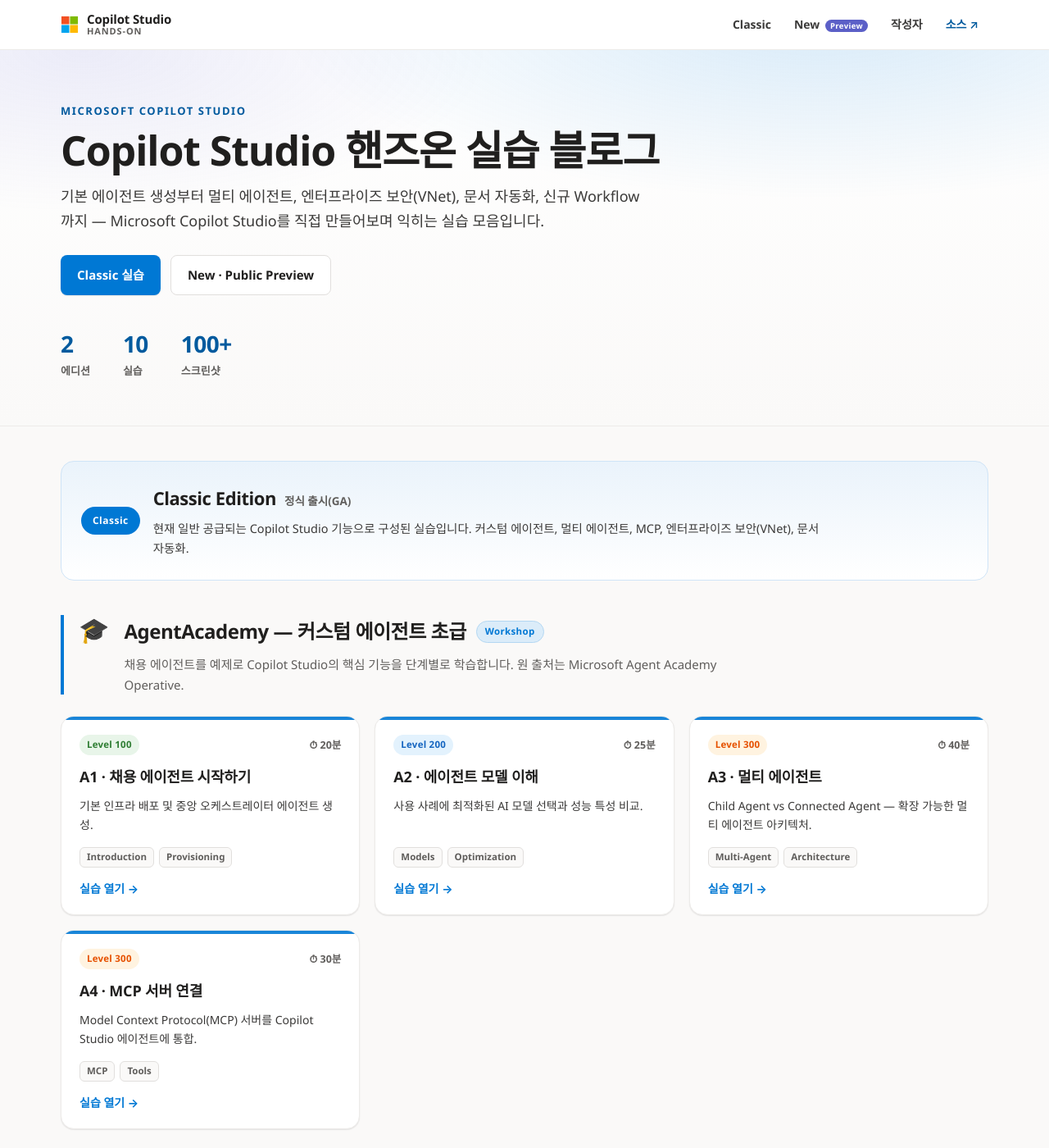
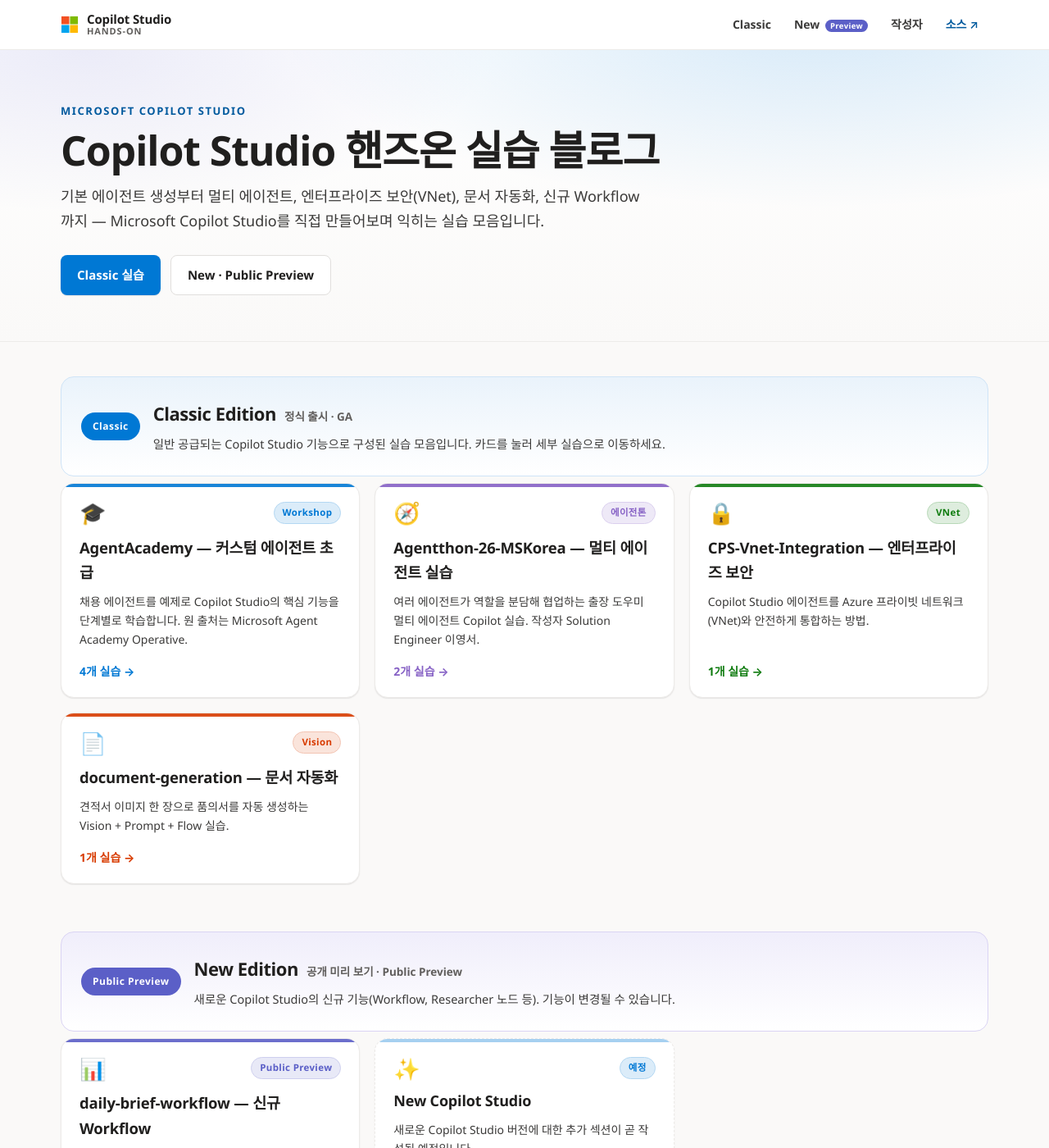
Before and after one commit to baby-crows/Copilot-Studio-Handson-Blog, a Jekyll site: the page built from index.html, in a window 1280 px wide and 1400 px high. Shown: the whole window at 82% size. Built offline with Jekyll 4.4.1, drawn with Linux system fonts in a browser that asks for light colours; some of the changed text lies outside the part shown.

Commit message:
Redesign home as module summary cards with drill-down module pages; remove hero stats; stronger TOC card

```diff
--- /dev/null
+++ b/_includes/module-card.html
@@ -0,0 +1,10 @@
+{%- assign module = include.module -%}
+<a class="card module-card" href="{{ '/modules/' | append: module.id | append: '/' | relative_url }}" style="--accent: {{ module.accent }};">
+  <div class="card-top">
+    <span class="module-card-icon">{{ module.icon }}</span>
+    {% if module.badge %}<span class="module-badge">{{ module.badge }}</span>{% endif %}
+  </div>
+  <h3 class="card-title">{{ module.title }}</h3>
+  <p class="card-summary">{{ module.description }}</p>
+  <span class="card-cta">{{ module.labs | size }}개 실습 →</span>
+</a>
--- a/_includes/module.html
+++ /dev/null
@@ -1,31 +0,0 @@
-{%- assign module = include.module -%}
-<section class="module" id="{{ module.id }}">
-  <div class="module-head" style="--accent: {{ module.accent }};">
-    <span class="module-icon">{{ module.icon }}</span>
-    <div class="module-meta">
-      <div class="module-titlerow">
-        <h2>{{ module.title }}</h2>
-        {% if module.badge %}<span class="module-badge">{{ module.badge }}</span>{% endif %}
-      </div>
-      <p>{{ module.description }}</p>
-    </div>
-  </div>
-  <div class="card-grid">
-    {% for lab in module.labs %}
-    <a class="card" href="{{ lab.url | relative_url }}" style="--accent: {{ module.accent }};">
-      <div class="card-top">
-        <span class="level level-{{ lab.level }}">Level {{ lab.level }}</span>
-        <span class="card-time">⏱ {{ lab.time }}</span>
-      </div>
-      <h3 class="card-title">{{ lab.title }}</h3>
-      <p class="card-summary">{{ lab.summary }}</p>
-      {% if lab.tags %}
-      <div class="card-tags">
-        {% for tag in lab.tags %}<span class="tag">{{ tag }}</span>{% endfor %}
-      </div>
-      {% endif %}
-      <span class="card-cta">실습 열기 →</span>
-    </a>
-    {% endfor %}
-  </div>
-</section>
--- a/_layouts/home.html
+++ b/_layouts/home.html
@@ -10,11 +10,6 @@
       <a class="btn btn-primary" href="#edition-classic">Classic 실습</a>
       <a class="btn btn-ghost" href="#edition-new">New · Public Preview</a>
     </div>
-    <ul class="hero-stats">
-      <li><strong>2</strong><span>에디션</span></li>
-      <li><strong>10</strong><span>실습</span></li>
-      <li><strong>100+</strong><span>스크린샷</span></li>
-    </ul>
   </div>
 </section>
 
@@ -28,39 +23,35 @@
     <div class="edition-head edition-classic">
       <span class="edition-tag">Classic</span>
       <div class="edition-meta">
-        <h2 class="edition-title">Classic Edition <span class="edition-sub">정식 출시(GA)</span></h2>
-        <p class="edition-desc">현재 일반 공급되는 Copilot Studio 기능으로 구성된 실습입니다. 커스텀 에이전트, 멀티 에이전트, MCP, 엔터프라이즈 보안(VNet), 문서 자동화.</p>
+        <h2 class="edition-title">Classic Edition <span class="edition-sub">정식 출시 · GA</span></h2>
+        <p class="edition-desc">일반 공급되는 Copilot Studio 기능으로 구성된 실습 모음입니다. 카드를 눌러 세부 실습으로 이동하세요.</p>
       </div>
     </div>
-    {% for module in classic_modules %}{% include module.html module=module %}{% endfor %}
+    <div class="card-grid">
+      {% for module in classic_modules %}{% include module-card.html module=module %}{% endfor %}
+    </div>
   </section>
 
   <section class="edition" id="edition-new">
     <div class="edition-head edition-new">
       <span class="edition-tag">Public Preview</span>
       <div class="edition-meta">
-        <h2 class="edition-title">New Edition <span class="edition-sub">공개 미리 보기(Public Preview)</span></h2>
-        <p class="edition-desc">새로운 Copilot Studio의 신규 기능 — Workflow, Custom Structured Output, Researcher 노드 등. 기능이 변경될 수 있습니다.</p>
+        <h2 class="edition-title">New Edition <span class="edition-sub">공개 미리 보기 · Public Preview</span></h2>
+        <p class="edition-desc">새로운 Copilot Studio의 신규 기능(Workflow, Researcher 노드 등). 기능이 변경될 수 있습니다.</p>
       </div>
     </div>
-    {% for module in new_modules %}{% include module.html module=module %}{% endfor %}
-
-    <section class="module module-coming" id="new-copilot-studio">
-      <div class="module-head" style="--accent:#5B5FC7;">
-        <span class="module-icon">✨</span>
-        <div class="module-meta">
-          <div class="module-titlerow">
-            <h2>New Copilot Studio</h2>
-            <span class="module-badge">예정</span>
-          </div>
-          <p>새로운 Copilot Studio 버전에 대한 추가 섹션이 곧 작성될 예정입니다.</p>
+    <div class="card-grid">
+      {% for module in new_modules %}{% include module-card.html module=module %}{% endfor %}
+      <div class="card card-coming">
+        <div class="card-top">
+          <span class="module-card-icon">✨</span>
+          <span class="module-badge">예정</span>
         </div>
+        <h3 class="card-title">New Copilot Studio</h3>
+        <p class="card-summary">새로운 Copilot Studio 버전에 대한 추가 섹션이 곧 작성될 예정입니다.</p>
+        <span class="card-cta card-cta-muted">준비 중</span>
       </div>
-      <div class="coming-note">
-        이 영역은 작성자가 직접 콘텐츠를 추가할 자리입니다. <code>_data/modules.yml</code>에 <code>version: new</code> 모듈을 추가하고
-        <code>labs/</code> 폴더에 페이지를 만들면 자동으로 카드가 생성됩니다.
-      </div>
-    </section>
+    </div>
   </section>
 
   <section class="author-section" id="author">
--- a/_layouts/lab.html
+++ b/_layouts/lab.html
@@ -6,7 +6,7 @@
     <div class="container">
       <nav class="breadcrumb" aria-label="breadcrumb">
         <a href="{{ '/' | relative_url }}">홈</a>
-        {% if page.module %}<span>/</span><a href="{{ '/' | relative_url }}#{{ page.module_id }}">{{ page.module }}</a>{% endif %}
+        {% if page.module %}<span>/</span><a href="{{ '/modules/' | append: page.module_id | append: '/' | relative_url }}">{{ page.module }}</a>{% endif %}
         <span>/</span><span aria-current="page">{{ page.title }}</span>
       </nav>
       <h1 class="lab-title">{{ page.title }}</h1>
--- a/assets/css/style.css
+++ b/assets/css/style.css
@@ -153,6 +153,17 @@
 .edition-sub { font-size: 13.5px; font-weight: 600; color: var(--muted); letter-spacing: 0; }
 .edition-desc { margin: 8px 0 0; color: var(--ink-2); font-size: 14.5px; max-width: 820px; }
 .edition .module { padding: 34px 0; }
+.edition .card-grid { margin-top: 6px; }
+
+/* Module summary cards (home → drill-down) */
+.module-card .card-top { align-items: center; }
+.module-card-icon { font-size: 26px; line-height: 1; }
+.module-card .card-title { font-size: 18.5px; margin-top: 2px; }
+.card-coming { border-style: dashed; background: #fff; }
+.card-coming::before { opacity: .35; }
+.card-cta-muted { color: var(--muted); }
+.module-detail { padding: 40px 0 64px; }
+.module-detail .lab-source { margin-top: 30px; }
 
 /* ---------- Author ---------- */
 .author-section { padding: 40px 0 60px; border-top: 1px solid var(--line); margin-top: 16px; }
@@ -196,13 +207,18 @@
 
 /* TOC */
 .lab-toc { position: relative; }
-.toc-sticky { position: sticky; top: 80px; max-height: calc(100vh - 110px); overflow-y: auto; padding: 4px 0 4px 18px; border-left: 1px solid var(--line); }
-.toc-title { margin: 0 0 10px; font-size: 12px; font-weight: 700; text-transform: uppercase; letter-spacing: .08em; color: var(--muted-2); }
+.toc-sticky { position: sticky; top: 80px; max-height: calc(100vh - 110px); overflow-y: auto;
+  padding: 18px 16px; background: var(--bg-card); border: 1px solid var(--line);
+  border-radius: var(--radius-lg); box-shadow: var(--shadow-sm); }
+.toc-title { margin: 0 0 12px; padding-bottom: 10px; font-size: 12.5px; font-weight: 800;
+  text-transform: uppercase; letter-spacing: .08em; color: var(--ink); border-bottom: 1px solid var(--line);
+  display: flex; align-items: center; gap: 7px; }
+.toc-title::before { content: "📑"; font-size: 14px; }
 #toc ul { list-style: none; margin: 0; padding: 0; }
 #toc li { margin: 0; }
-#toc a { display: block; padding: 5px 10px; font-size: 13.5px; color: var(--muted); border-radius: 6px; border-left: 2px solid transparent; margin-left: -1px; line-height: 1.4; }
-#toc a:hover { color: var(--ms-blue-dark); background: var(--bg); text-decoration: none; }
-#toc a.active { color: var(--ms-blue-dark); font-weight: 600; border-left-color: var(--ms-blue); background: var(--ms-blue-soft); }
+#toc a { display: block; padding: 6px 10px; font-size: 13.5px; color: var(--muted); border-radius: 6px; border-left: 2px solid var(--line-2); margin-left: -1px; line-height: 1.4; }
+#toc a:hover { color: var(--ms-blue-dark); background: var(--bg); text-decoration: none; border-left-color: var(--ms-blue); }
+#toc a.active { color: var(--ms-blue-dark); font-weight: 700; border-left-color: var(--ms-blue); background: var(--ms-blue-soft); }
 #toc .toc-h3 a { padding-left: 22px; font-size: 13px; }
 
 /* pager + source */
--- /dev/null
+++ b/modules/agentthon/index.md
@@ -0,0 +1,5 @@
+---
+layout: module
+module_id: agentthon
+title: Agentthon-26-MSKorea — 멀티 에이전트 실습
+---
--- /dev/null
+++ b/modules/dailybrief/index.md
@@ -0,0 +1,5 @@
+---
+layout: module
+module_id: dailybrief
+title: daily-brief-workflow — 신규 Workflow
+---
```
Also changed, not shown: _layouts/module.html (added, +49 -0 lines), modules/agentacademy/index.md (added, +5 -0 lines), modules/docgen/index.md (added, +5 -0 lines), modules/vnet/index.md (added, +5 -0 lines).
